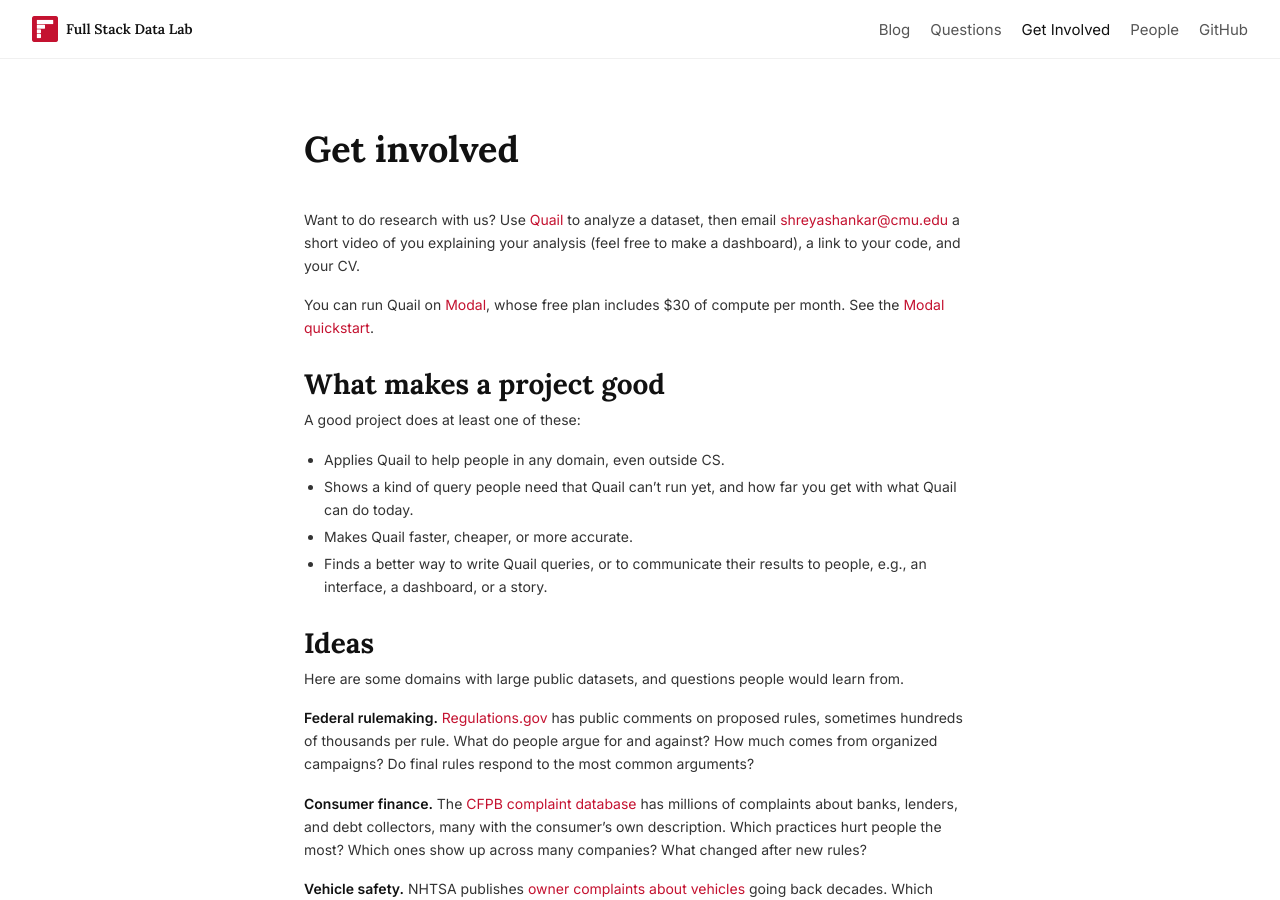
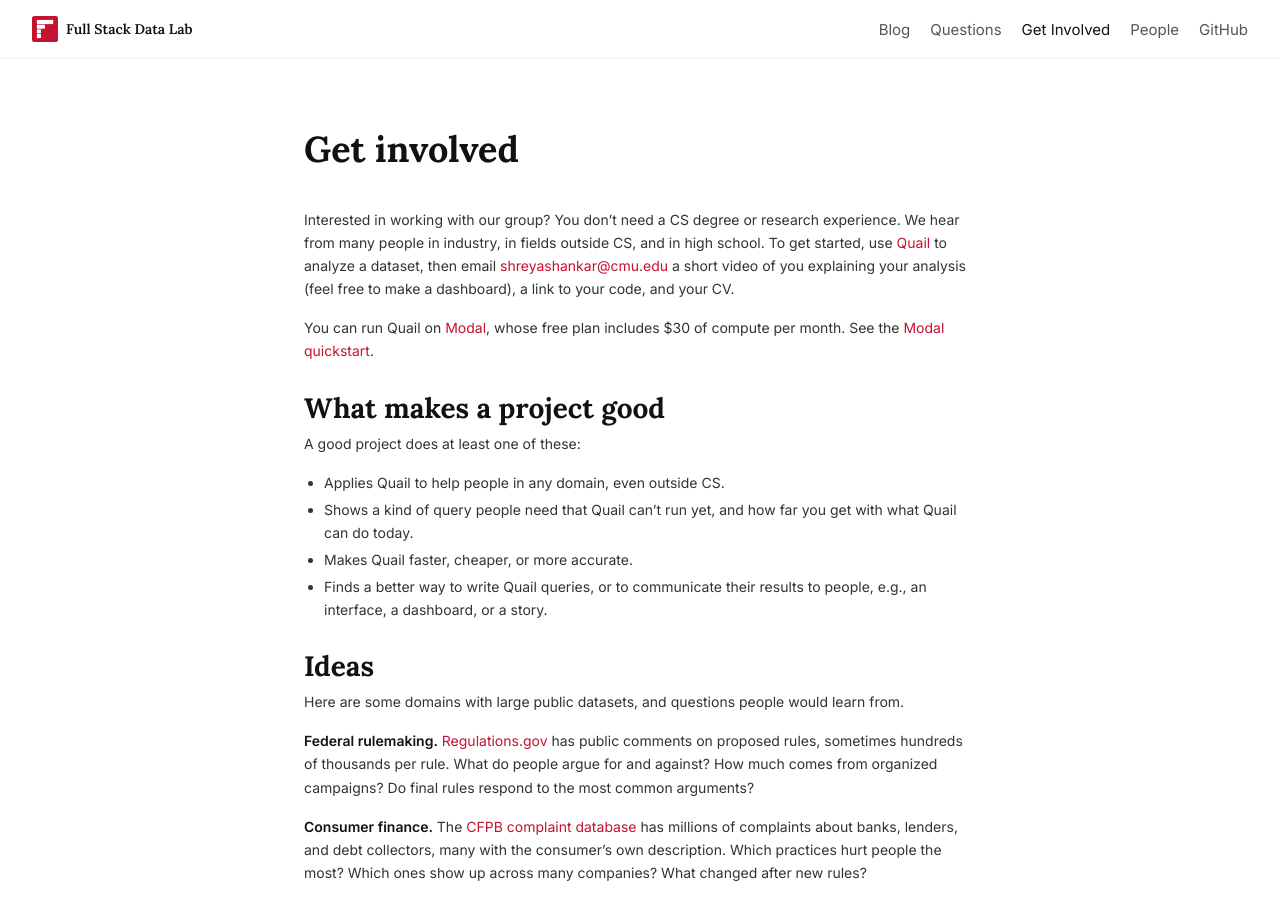
Before and after one commit to fsdatalab/fsdatalab.github.io, a Jekyll site: the page built from get-involved/index.md, in a window 1280 px wide and 900 px high. Built offline with Jekyll 4.4.1, drawn with Linux system fonts in a browser that asks for light colours.

Commit message:
Open the Get Involved page by welcoming people without a CS background
Co-Authored-By: Claude Opus 5.5 <noreply@anthropic.com>
Claude-Session: https://claude.ai/code/session_012G22YKeXbXrH69ndHfe99f

```diff
--- a/get-involved/index.md
+++ b/get-involved/index.md
@@ -8,8 +8,10 @@ permalink: /get-involved/
 
 <div class="post-header"><h1>Get involved</h1></div>
 
-Want to do research with us? Use [Quail](https://github.com/fsdatalab/quail)
-to analyze a dataset, then email [shreyashankar@cmu.edu](mailto:shreyashankar@cmu.edu)
+Interested in working with our group? You don't need a CS degree or
+research experience. We hear from many people in industry, in fields
+outside CS, and in high school. To get started, use
+[Quail](https://github.com/fsdatalab/quail) to analyze a dataset, then email [shreyashankar@cmu.edu](mailto:shreyashankar@cmu.edu)
 a short video of you explaining your analysis (feel free to make a
 dashboard), a link to your code, and your CV.
 
```
